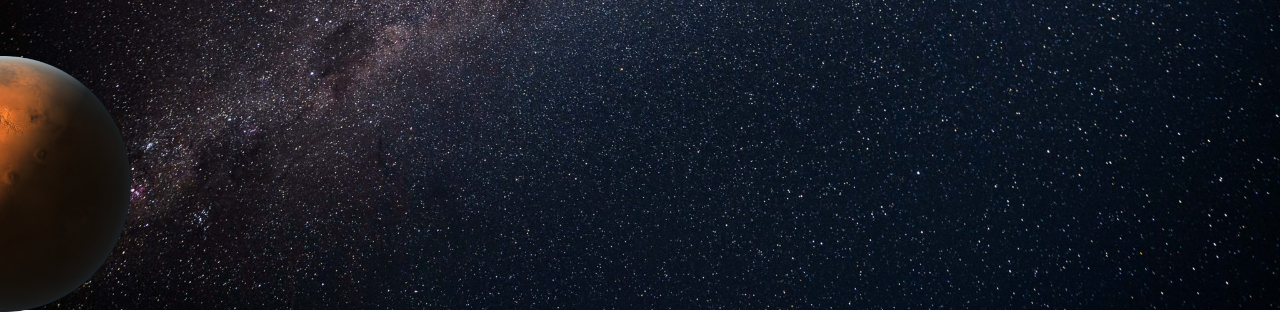
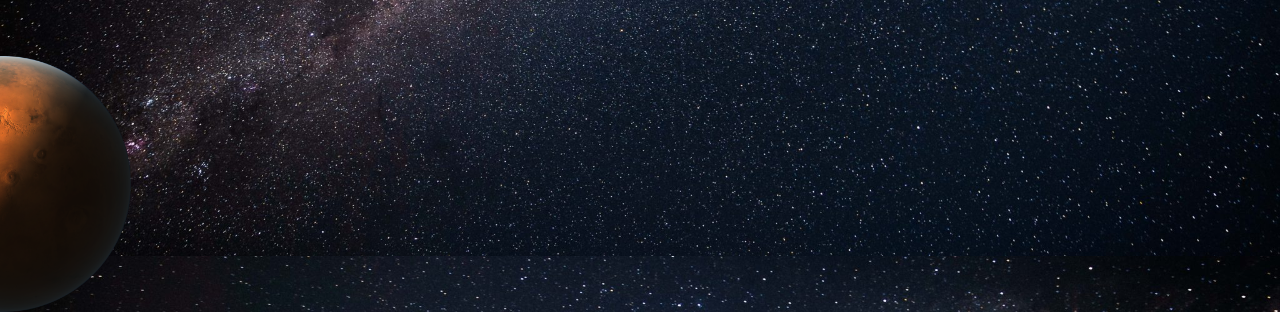
Before and after one commit to aaronpaulgz/NXT-Industries, a plain HTML site: page index.html in a window 1280 px wide. Shown: the part 544-856 px from the top of the page. Drawn offline with Linux system fonts and the light colour scheme.

Commit message:
background error added

```diff
--- a/styles/styles.css
+++ b/styles/styles.css
@@ -15,8 +15,7 @@ body {
     justify-content: center;
     align-items: center;
     background: url('../images/background.jpg');
-    background-size: cover;
-    background-repeat: no-repeat !important;
+    background-size: 100% 100% !important;
     position: relative;
     font-family: Ubuntu;
     color: white;
```
